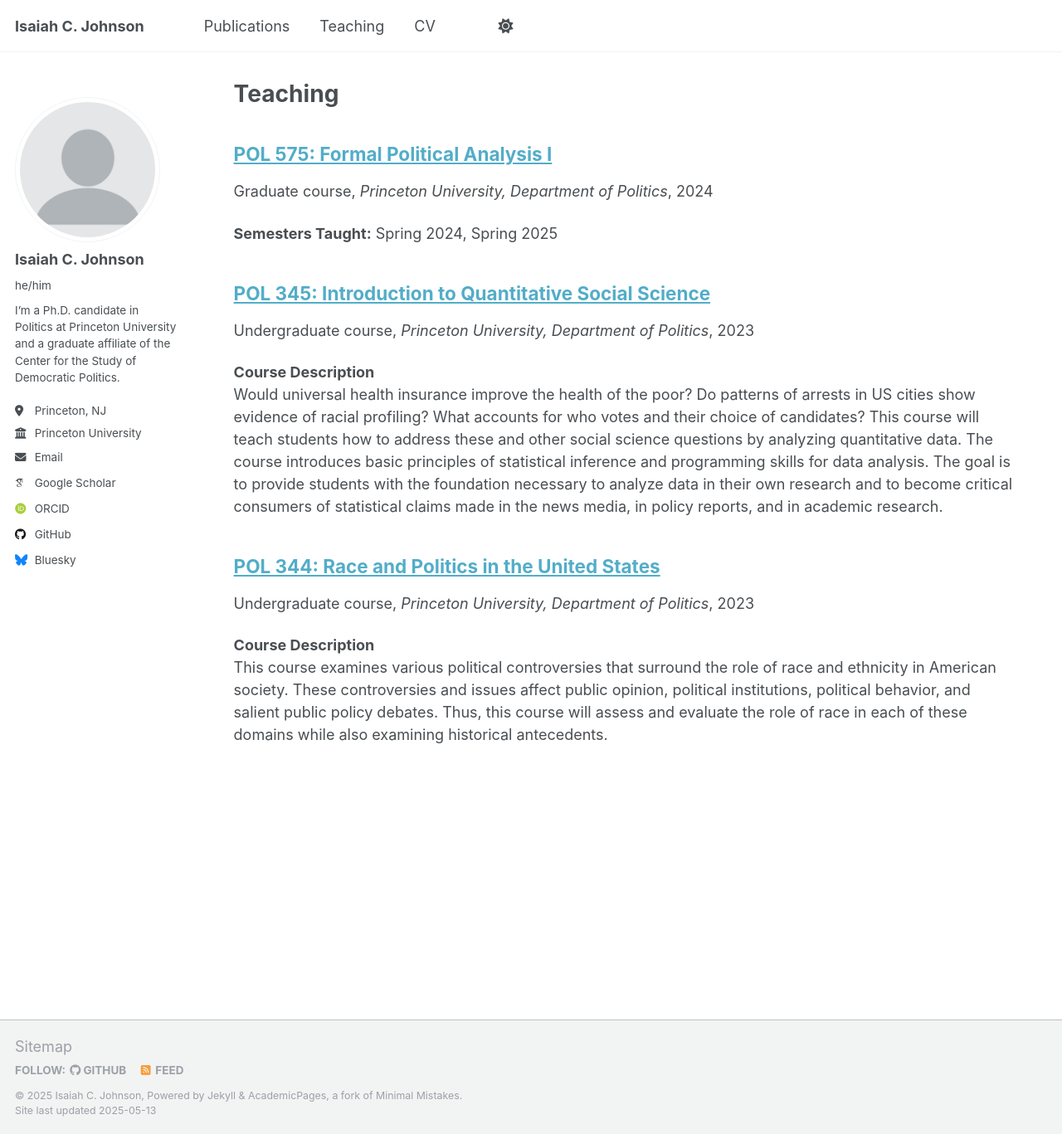
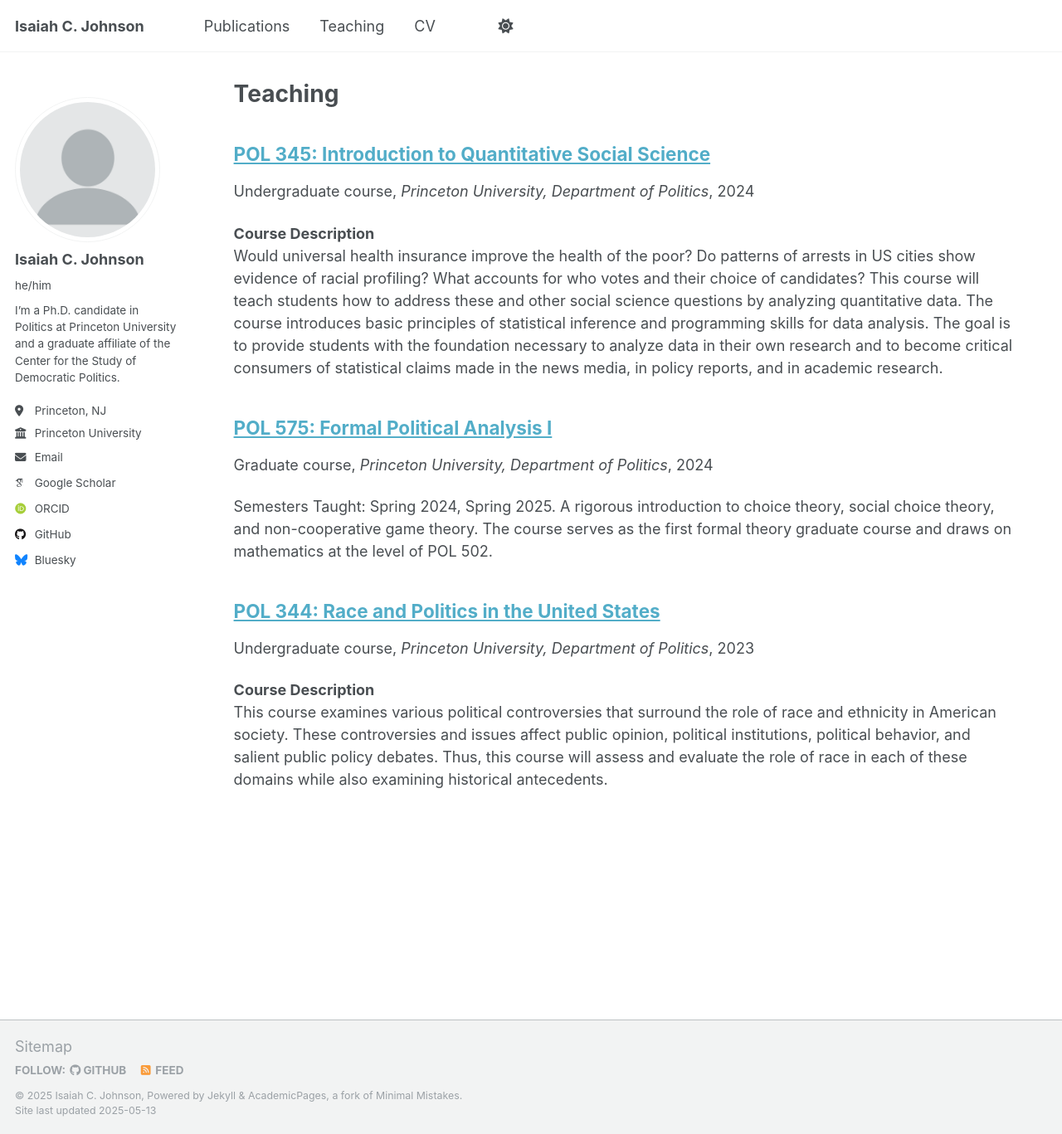
Before and after one commit to isaiahcjohnson/IsaiahCJohnson.github.io, a Jekyll site: the page built from _pages/teaching.html, in a window 1280 px wide and 1367 px high. Shown: the whole window at 83% size. Built offline with Jekyll 4.4.1, drawn with Linux system fonts in a browser that asks for light colours; some web fonts are replaced.

Commit message:
modified:   _teaching/2024-fall-pol345.md 	modified:   _teaching/2024-spring-pol575.md

```diff
--- a/_teaching/2024-fall-pol345.md
+++ b/_teaching/2024-fall-pol345.md
@@ -4,7 +4,7 @@ collection: teaching
 type: "Undergraduate course"
 permalink: /teaching/2024-fall-pol345
 venue: "Princeton University, Department of Politics"
-date: 2023-09-01
+date: 2024-09-01
 location: "Princeton, NJ"
 ---
 
--- a/_teaching/2024-spring-pol575.md
+++ b/_teaching/2024-spring-pol575.md
@@ -6,8 +6,8 @@ permalink: /teaching/2024-spring-pol575
 venue: "Princeton University, Department of Politics"
 date: 2024-02-01
 location: "Princeton, NJ"
+excerpt: "Semesters Taught: Spring 2024, Spring 2025. A rigorous introduction to choice theory, social choice theory, and non-cooperative game theory. The course serves as the first formal theory graduate course and draws on mathematics at the level of POL 502."
 ---
-
 **Semesters Taught:** Spring 2024, Spring 2025
 
 **Course Description:**
```
